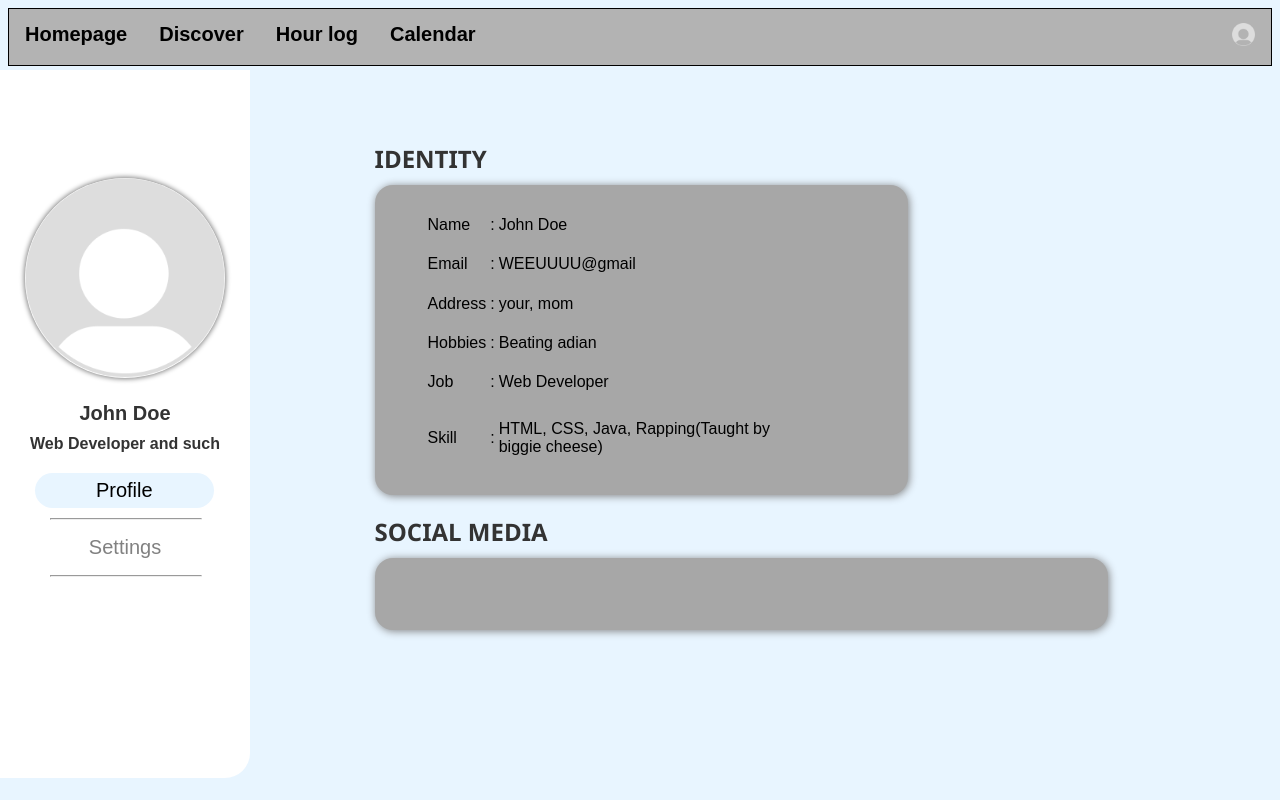
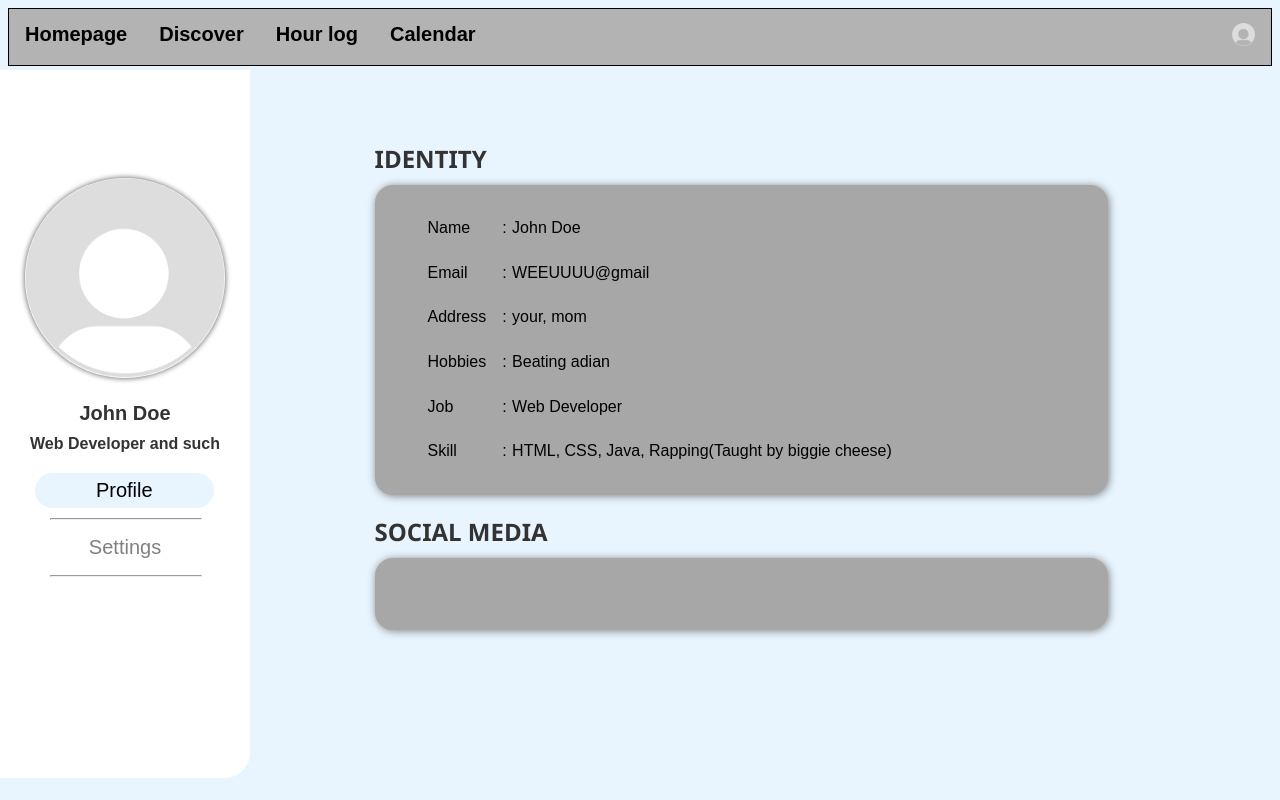
Before and after one commit to pobba-dud/We-Serve, a plain HTML site: page login.html in a window 1280 px wide. Drawn offline with Linux system fonts and the light colour scheme.

Commit message:
Stretched it out

```diff
--- a/login.html
+++ b/login.html
@@ -330,7 +330,7 @@ body {
 <!-- Main -->
 <div class="main">
   <h2>IDENTITY</h2>
-  <div class="card" style="margin-right: 200px;">
+  <div class="card">
       <div class="card-body">
           <i class="fa fa-pen fa-xs edit"></i>
           <table>
```
